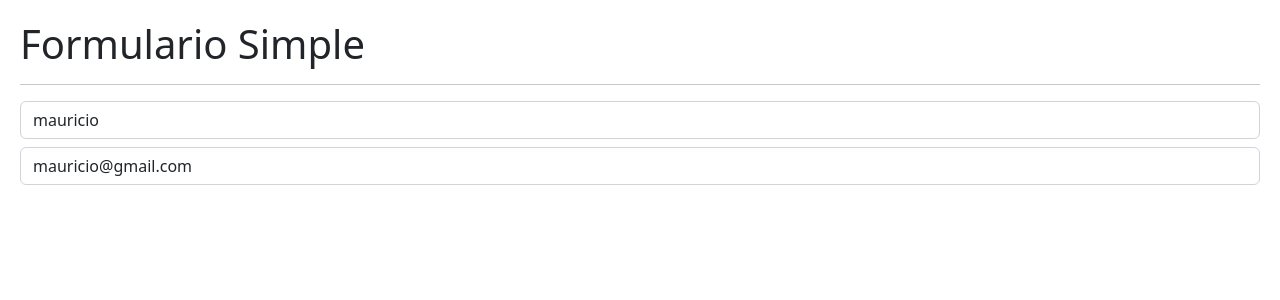
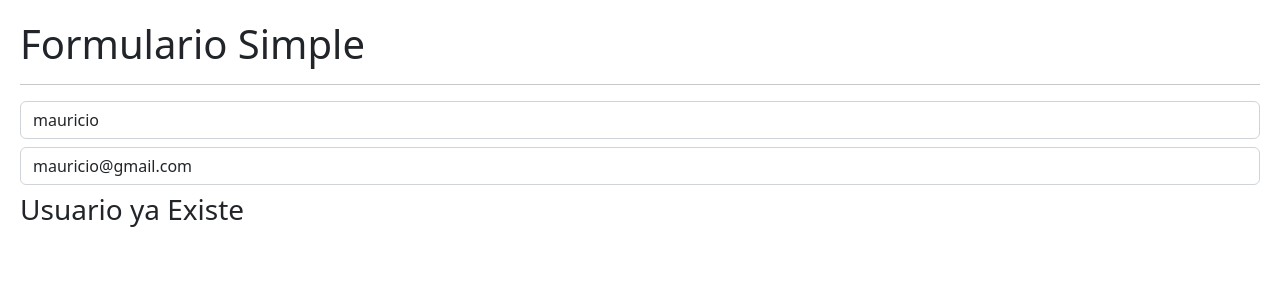
Before and after one commit to mauridevcde/hookApp-React, a React (Vite) app: page / in a window 1280 px wide. Shown: the top 300 px of the page. Built offline with nearby package versions, Linux system fonts and the light colour scheme.

Commit message:
return en useEffect

```diff
--- /dev/null
+++ b/src/02-useEffect/Message.jsx
@@ -0,0 +1,21 @@
+import { useEffect } from "react"
+
+
+export const Message = () => {
+
+
+    useEffect(() => {
+        //primero
+        console.log("mensaje montado");
+        return () => {
+            //segundo
+            console.log("mensaje desmontado");
+        }
+
+    },
+    []);
+
+  return (
+    <h3 className="mt-2">Usuario ya Existe</h3>
+  )
+}
--- a/src/02-useEffect/SimpleForm.jsx
+++ b/src/02-useEffect/SimpleForm.jsx
@@ -1,4 +1,5 @@
 import { useState, useEffect } from "react";
+import { Message } from "./Message";
 
 export const SimpleForm = () => {
   const [formState, setFormState] = useState({
@@ -10,26 +11,25 @@ export const SimpleForm = () => {
 
   const onInputChange = (event) => {
     console.log(event.target.name);
-    const {name, value} = event.target;
+    const { name, value } = event.target;
 
     setFormState({
-        ...formState,
-        [name]: value
+      ...formState,
+      [name]: value,
     });
-
   };
 
   useEffect(() => {
-    console.log('llamando al useEffect');
-  },[])
+    // console.log("llamando al useEffect");
+  }, []);
 
   useEffect(() => {
-    console.log('llamando al formState');
-  },[name])
+    //console.log("llamando al formState");
+  }, [formState]);
 
   useEffect(() => {
-    console.log('llamando al email');
-  },[email])
+    // console.log("llamando al email");
+  }, [email]);
 
   return (
     <>
@@ -43,7 +43,6 @@ export const SimpleForm = () => {
         value={username}
         onChange={onInputChange}
       />
-
       <input
         type="email"
         className="form-control mt-2"
@@ -52,6 +51,7 @@ export const SimpleForm = () => {
         value={email}
         onChange={onInputChange}
       />
+      {username === "mauricio" && <Message />}{" "}
     </>
   );
 };
--- a/src/main.jsx
+++ b/src/main.jsx
@@ -6,7 +6,8 @@ import {HookApp} from './HookApp'
 import './index.css'
 
 ReactDOM.createRoot(document.getElementById('root')).render(
-  <React.StrictMode>
+  //<React.StrictMode>
     <SimpleForm />
-  </React.StrictMode>
+
+  //</React.StrictMode>
 )
```
